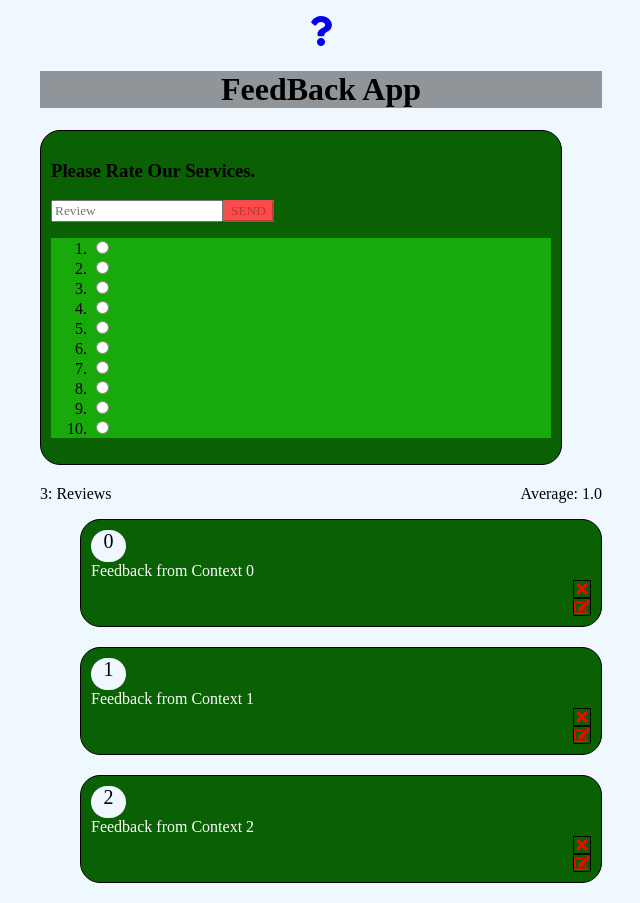
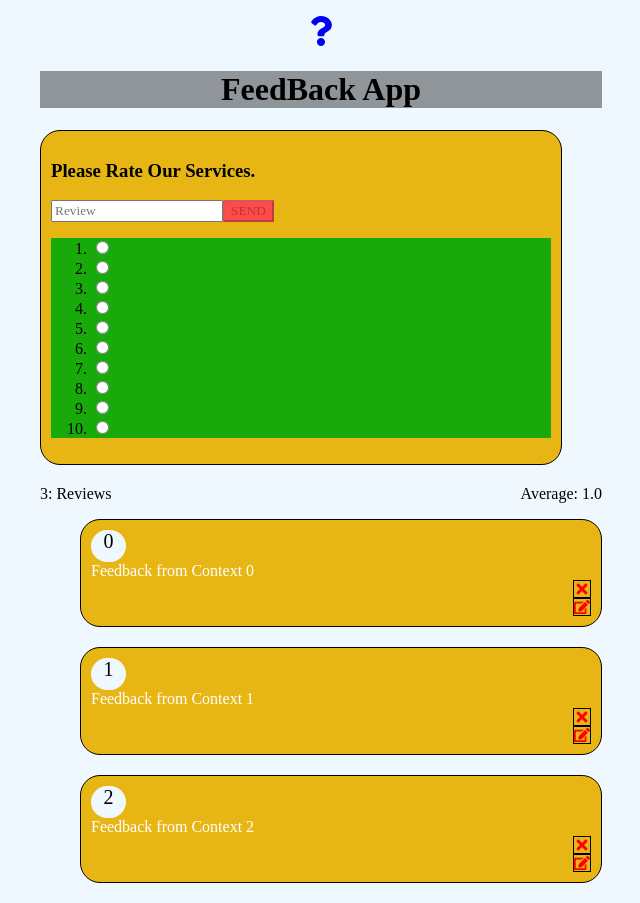
Before and after one commit to ArslanKhanDemo/app, a React (Create React App) app: page / in a window 1280 px wide. Shown: the whole page, without its empty margins (319-959 px from the left). Built offline with nearby package versions, Linux system fonts and the light colour scheme.

Commit message:
feedBack 2nd commit

```diff
--- a/src/App.css
+++ b/src/App.css
@@ -26,7 +26,7 @@ body {
   flex-direction: column;
   width: 500px;
   padding: 10px;
-  background-color: rgb(9, 97, 4);
+  background-color: rgb(231, 182, 21);
   border-radius: 20px;
   border: 1px black solid;
   margin-bottom: 20px;
```
